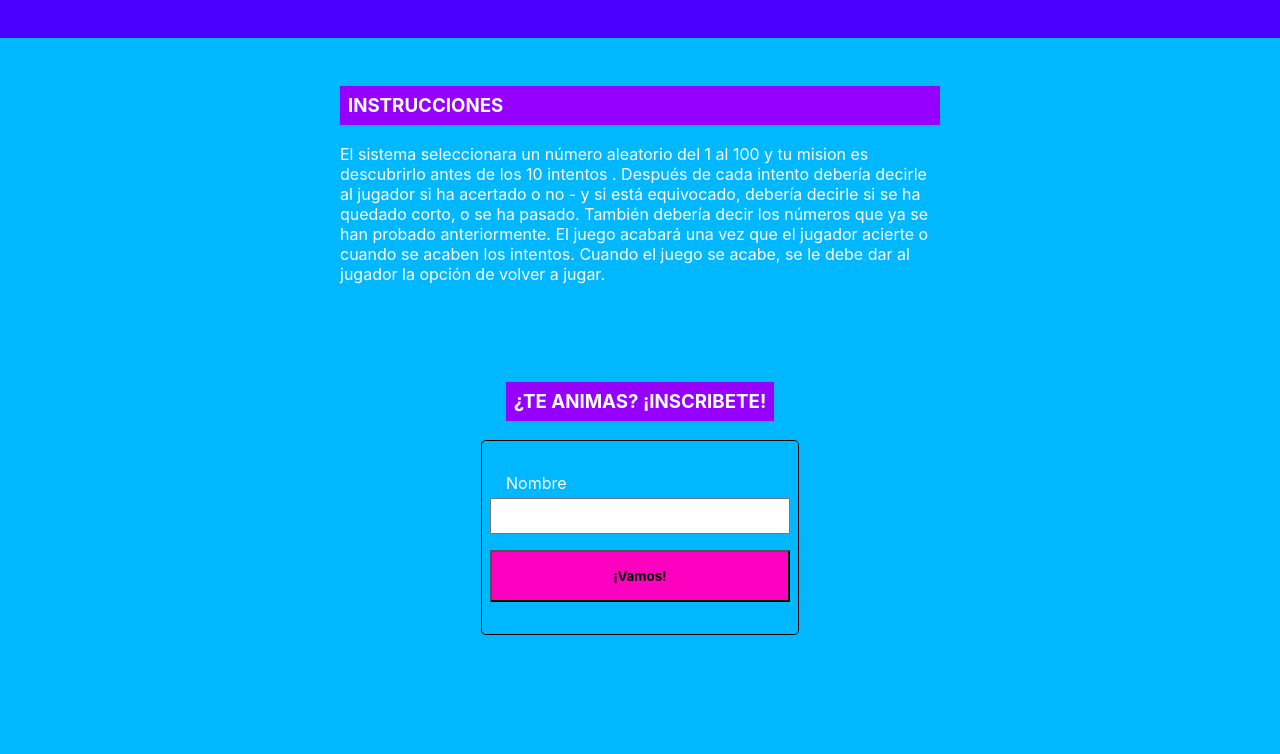
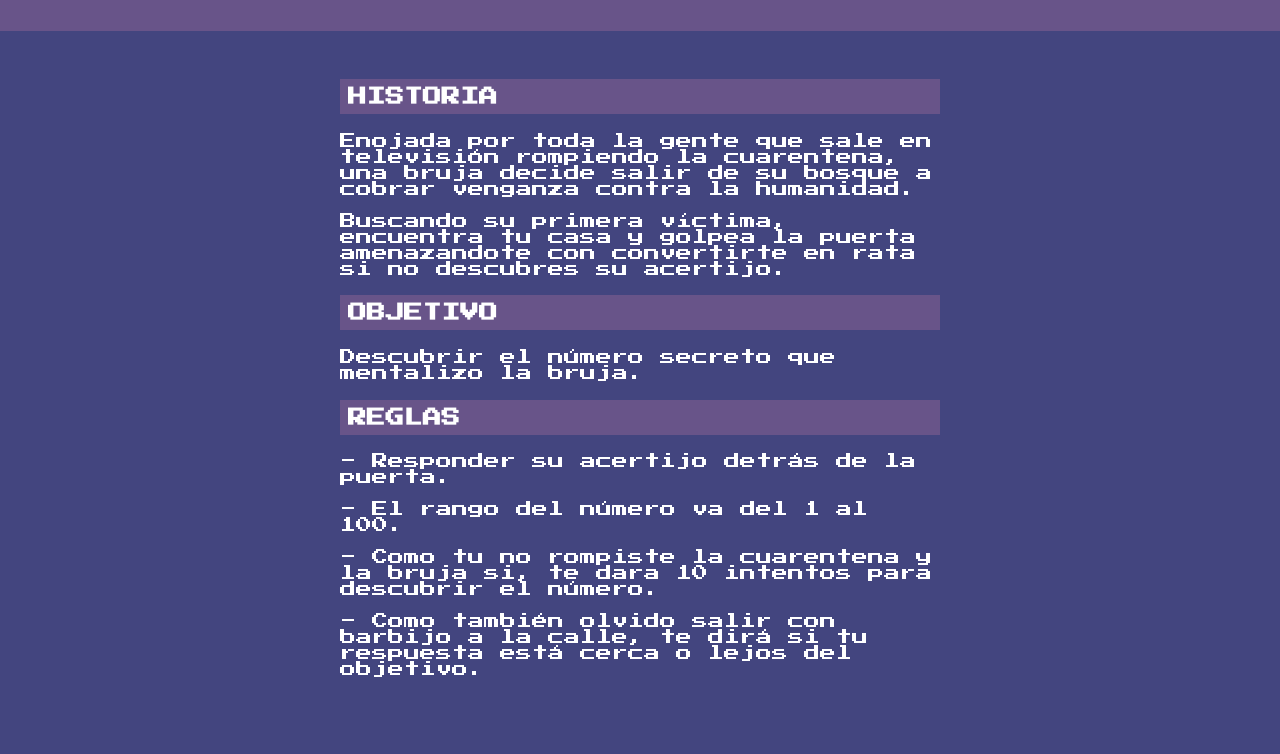
Before and after one commit to Alfacoy/the_secret_number, a website: page index.html in a window 1280 px wide. Shown: the part 108-862 px from the top of the page. Before the commit the page ends 823 px from the top, so only its background shows below. Drawn offline with Linux system fonts and the light colour scheme.

Commit message:
[Update] Mejora de estilos:
Estuve trabajando en buscar colores que trabajen bien juntos y bueno, creo que lo logre. Asi como también cambie la fuente que sea un poco mas acorde a un juego. Si bien no tiene que ver con los estilos, agregue una historia para darle algo de contexto a la situación. Ahora si perdes te convierten en un raton, o si ganas, expulsas a la bruja de tu casa.

```diff
--- a/index.html
+++ b/index.html
@@ -13,21 +13,47 @@
 
     <main class="container">
       <section>
-        <h3>Instrucciones</h3>
-        <p>
-          El sistema seleccionara un número aleatorio del 1 al 100 y tu mision
-          es descubrirlo antes de los 10 intentos . Después de cada intento
-          debería decirle al jugador si ha acertado o no - y si está equivocado,
-          debería decirle si se ha quedado corto, o se ha pasado. También
-          debería decir los números que ya se han probado anteriormente. El
-          juego acabará una vez que el jugador acierte o cuando se acaben los
-          intentos. Cuando el juego se acabe, se le debe dar al jugador la
-          opción de volver a jugar.
-        </p>
+        <div>
+          <h3>Historia</h3>
+          <p>
+            Enojada por toda la gente que sale en televisión rompiendo la
+            cuarentena, una bruja decide salir de su bosque a cobrar venganza
+            contra la humanidad.
+          </p>
+          <p>
+            Buscando su primera víctima, encuentra tu casa y golpea la puerta
+            amenazandote con convertirte en rata si no descubres su acertijo.
+          </p>
+        </div>
+
+        <div>
+          <h3>Objetivo</h3>
+          <p>
+            Descubrir el número secreto que mentalizo la bruja.
+          </p>
+        </div>
+
+        <div>
+          <h3>Reglas</h3>
+          <p>
+            - Responder su acertijo detrás de la puerta.
+          </p>
+          <p>
+            - El rango del número va del 1 al 100.
+          </p>
+          <p>
+            - Como tu no rompiste la cuarentena y la bruja si, te dara 10
+            intentos para descubrir el número.
+          </p>
+          <p>
+            - Como también olvido salir con barbijo a la calle, te dirá si tu
+            respuesta está cerca o lejos del objetivo.
+          </p>
+        </div>
       </section>
 
       <section class="callToAction">
-        <h3>¿Te animas? ¡Inscribete!</h3>
+        <h3>¿Aceptas el desafío?</h3>
         <form
           action="src/pages/index.html"
           method="GET"
@@ -38,7 +64,7 @@
             <label for="name">Nombre</label>
             <input type="text" name="Nombre" id="name" required />
           </div>
-          <input type="submit" value="¡Vamos!" />
+          <input type="submit" value="Acepto" />
         </form>
       </section>
     </main>
--- a/src/css/style.css
+++ b/src/css/style.css
@@ -1,29 +1,50 @@
+:root {
+  --main-bg-color: #43457f;
+  --header-bg-color: #685489;
+  --title-bg-color: #685489;
+  --callToAction-bg-color: #ff9b83;
+  --message-bg-color: #ff9b83;
+  --text-color: #fff;
+  --message-color: #fff;
+  --numberSecret-color: #ff9b83;
+}
+@font-face {
+  font-family: "PressStart";
+  src: url("../fonts/PressStart2P-Regular.TTF");
+}
 * {
   box-sizing: border-box;
-  font-family: -apple-system, BlinkMacSystemFont, Segoe UI, Roboto, Oxygen,
-    Ubuntu, Cantarell, Fira Sans, Droid Sans, Helvetica Neue, sans-serif;
+  font-family: "PressStart";
 }
 body {
+  height: 100vh;
   margin: 0;
-  background-color: #00b8ff;
-  color: #fff;
+  background-color: var(--main-bg-color);
+  color: var(--text-color);
+}
+a {
+  text-decoration: none;
+  color: var(--text-color);
+}
+a:link:visited {
+  color: var(--text-color);
 }
 h2 {
   text-align: center;
 }
 h3 {
   text-transform: uppercase;
-  background-color: #9600ff;
+  background-color: var(--title-bg-color);
   padding: 0.5rem 0.5rem;
 }
+/*Clases*/
 .container {
   padding: 0 1rem;
 }
 .header {
   text-align: center;
   text-transform: uppercase;
-  color: #fff;
-  background-color: #4900ff;
+  background-color: var(--header-bg-color);
   padding: 2rem 0;
   margin-bottom: 3rem;
 }
@@ -34,6 +55,10 @@ h3 {
   justify-content: center;
   align-items: center;
   margin: 5rem 0;
+}
+.callToAction h3 {
+  line-height: 2rem;
+  text-align: center;
 }
 .form {
   padding: 2rem 0.5rem;
@@ -56,7 +81,7 @@ h3 {
   width: 300px;
   padding: 1rem 0.5rem;
   font-weight: bold;
-  background-color: #ff00c1;
+  background-color: var(--callToAction-bg-color);
 }
 /*MainGame*/
 /*MainGame__Input*/
@@ -74,11 +99,11 @@ h3 {
 }
 /*MainGame__message*/
 .mainGame__message {
-  color: #fff;
+  color: var(--message-color);
   font-size: 1.5rem;
 }
 .mainGame__message--round {
-  background-color: tomato;
+  background-color: var(--message-bg-color);
   padding: 0.3rem 0.5rem;
   text-align: center;
 }
@@ -88,19 +113,19 @@ h3 {
 }
 .mainResults__result {
   text-transform: uppercase;
-  font-size: 3rem;
+  font-size: 2rem;
   margin-bottom: 1rem;
 }
 .mainResults__number {
   font-size: 1.2rem;
   font-weight: bold;
-  color: #4900ff;
+  color: var(--numberSecret-color);
 }
 .mainResults__reset {
-  margin-top: 3rem;
+  margin-bottom: 3rem;
 }
 .mainResults__reset > p {
-  font-size: 1.4rem;
+  font-size: 1em;
 }
 /*Displays*/
 .hide {
@@ -121,5 +146,3 @@ h3 {
     padding: 0;
   }
 }
-
-/*Agregar variables de colores*/
```
Also changed, not shown: src/pages/index.html (+4 -8 lines), src/fonts/PressStart2P-Regular.ttf (added), 1 other file.
